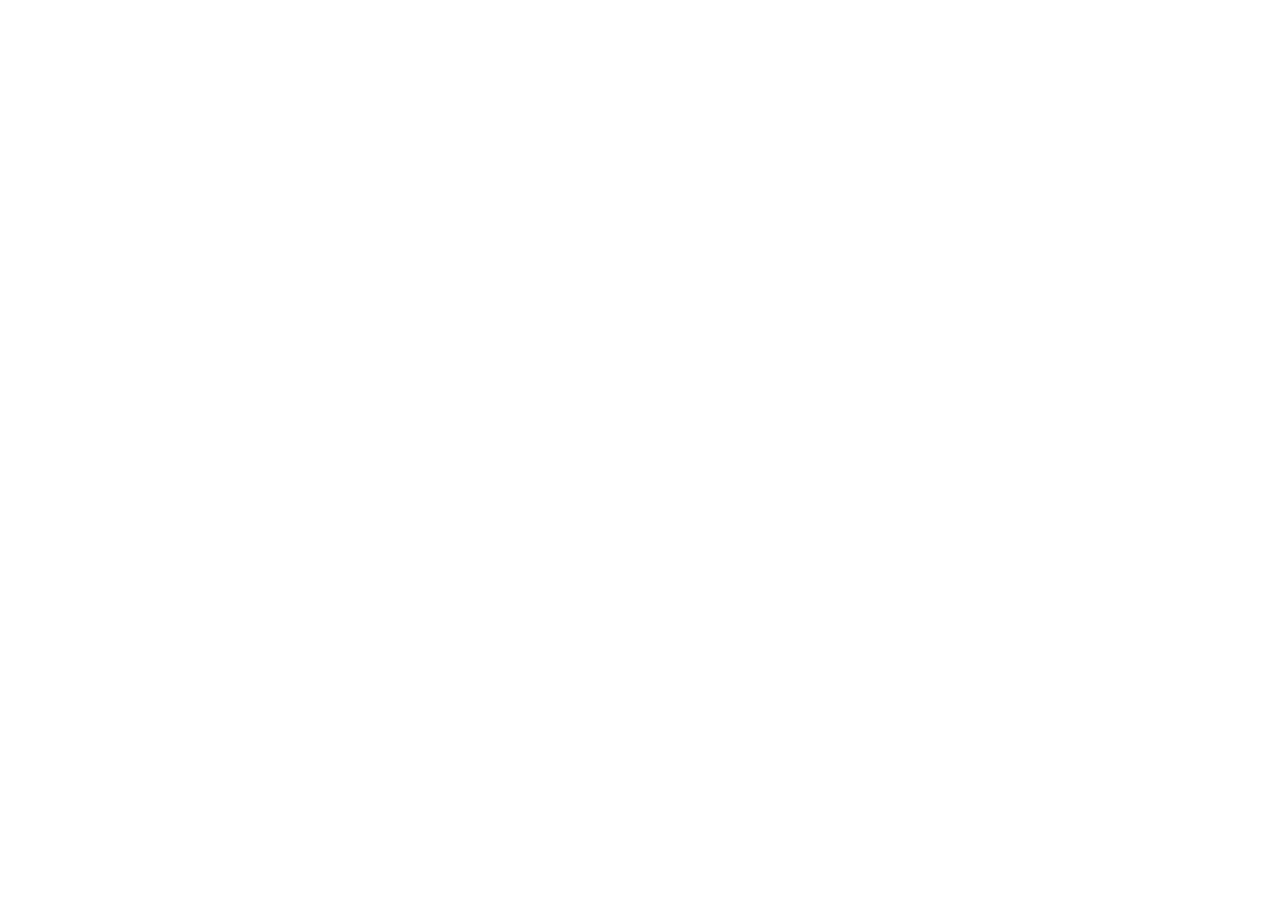
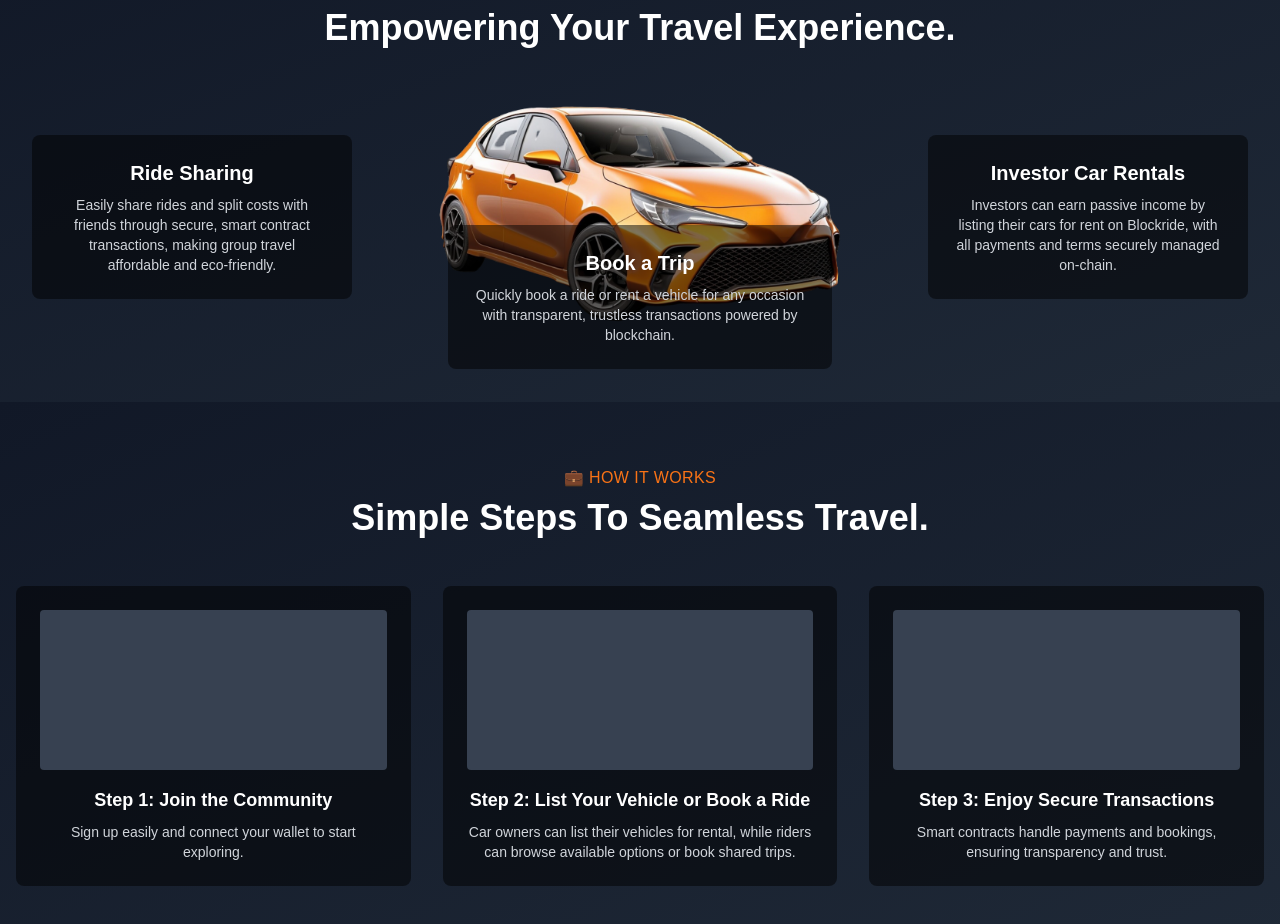
Before and after one commit to Obiajulu-gif/blockride, a Next.js app: page / in a window 1280 px wide. Shown: the part 1320-2244 px from the top of the page. Before the commit the page ends 1232 px from the top, so only its background shows below. Built offline with nearby package versions, Linux system fonts and the light colour scheme.

Commit message:
landing page ongoing

```diff
--- a/src/app/components/AboutSection.jsx
+++ b/src/app/components/AboutSection.jsx
@@ -18,7 +18,7 @@ const AboutSection = () => {
 				{/* Text Content */}
 				<div className="w-full md:w-2/3 text-center md:text-left">
 					<p className="text-orange-500 uppercase tracking-wide mb-2 text-sm md:text-base">
-						About Us
+					💼 About Us
 					</p>
 					<h2 className="text-white text-3xl md:text-4xl font-semibold mb-4">
 						Driving Innovation In Mobility.
--- /dev/null
+++ b/src/app/components/CoreFeaturesSection.jsx
@@ -0,0 +1,57 @@
+import Image from "next/image";
+
+const CoreFeaturesSection = () => {
+  return (
+    <section className="bg-gradient-to-br from-gray-900 to-gray-800 py-16 px-8">
+      <div className="container mx-auto text-center">
+        {/* Section Header */}
+        <p className="text-orange-500 uppercase tracking-wide mb-2 text-sm md:text-base">
+         💼 Core Features
+        </p>
+        <h2 className="text-white text-3xl md:text-4xl font-semibold mb-12">
+          Empowering Your Travel Experience.
+        </h2>
+
+        <div className="relative flex flex-col md:flex-row md:items-center justify-center md:space-x-8 lg:space-x-16">
+          {/* Feature Card - Ride Sharing */}
+          <div className="bg-black bg-opacity-50 rounded-lg p-6 mb-8 md:mb-0 max-w-xs mx-auto md:mx-0">
+            <h3 className="text-white text-xl font-semibold mb-2">Ride Sharing</h3>
+            <p className="text-gray-300 text-sm">
+              Easily share rides and split costs with friends through secure, smart contract transactions, making group travel affordable and eco-friendly.
+            </p>
+          </div>
+
+          {/* Car Image with Overlay Text */}
+          <div className="relative mx-auto mb-8 md:mb-0">
+            <Image
+              src="/images/car.png" // Replace with the correct path to your image
+              alt="Car"
+              width={600}
+              height={400}
+              className="max-w-full h-auto"
+            />
+            {/* Overlay Text */}
+            <div className="absolute top-20 left-0  w-full h-full flex items-center justify-center">
+              <div className="bg-black bg-opacity-50 rounded-lg p-4 md:p-6 max-w-sm text-center">
+                <h3 className="text-white text-xl font-semibold mb-2">Book a Trip</h3>
+                <p className="text-gray-300 text-sm">
+                  Quickly book a ride or rent a vehicle for any occasion with transparent, trustless transactions powered by blockchain.
+                </p>
+              </div>
+            </div>
+          </div>
+
+          {/* Feature Card - Investor Car Rentals */}
+          <div className="bg-black bg-opacity-50 rounded-lg p-6 max-w-xs mx-auto md:mx-0">
+            <h3 className="text-white text-xl font-semibold mb-2">Investor Car Rentals</h3>
+            <p className="text-gray-300 text-sm">
+              Investors can earn passive income by listing their cars for rent on Blockride, with all payments and terms securely managed on-chain.
+            </p>
+          </div>
+        </div>
+      </div>
+    </section>
+  );
+};
+
+export default CoreFeaturesSection;
--- /dev/null
+++ b/src/app/components/HowItWorksSection.jsx
@@ -0,0 +1,54 @@
+import Image from "next/image";
+
+const HowItWorksSection = () => {
+  return (
+    <section className="bg-gradient-to-br from-gray-900 to-gray-800 py-16 px-4">
+      <div className="container mx-auto text-center">
+        {/* Section Header */}
+        <p className="text-orange-500 uppercase tracking-wide mb-2 text-sm md:text-base">
+          💼 How It Works
+        </p>
+        <h2 className="text-white text-3xl md:text-4xl font-semibold mb-12">
+          Simple Steps To Seamless Travel.
+        </h2>
+
+        <div className="grid grid-cols-1 md:grid-cols-3 gap-8">
+          {/* Step 1 */}
+          <div className="bg-black bg-opacity-50 rounded-lg p-6">
+            <div className="bg-gray-700 w-full h-40 rounded mb-4"></div>
+            <h3 className="text-white text-lg font-semibold mb-2">
+              Step 1: Join the Community
+            </h3>
+            <p className="text-gray-300 text-sm">
+              Sign up easily and connect your wallet to start exploring.
+            </p>
+          </div>
+
+          {/* Step 2 */}
+          <div className="bg-black bg-opacity-50 rounded-lg p-6">
+            <div className="bg-gray-700 w-full h-40 rounded mb-4"></div>
+            <h3 className="text-white text-lg font-semibold mb-2">
+              Step 2: List Your Vehicle or Book a Ride
+            </h3>
+            <p className="text-gray-300 text-sm">
+              Car owners can list their vehicles for rental, while riders can browse available options or book shared trips.
+            </p>
+          </div>
+
+          {/* Step 3 */}
+          <div className="bg-black bg-opacity-50 rounded-lg p-6">
+            <div className="bg-gray-700 w-full h-40 rounded mb-4"></div>
+            <h3 className="text-white text-lg font-semibold mb-2">
+              Step 3: Enjoy Secure Transactions
+            </h3>
+            <p className="text-gray-300 text-sm">
+              Smart contracts handle payments and bookings, ensuring transparency and trust.
+            </p>
+          </div>
+        </div>
+      </div>
+    </section>
+  );
+};
+
+export default HowItWorksSection;
--- a/src/app/page.js
+++ b/src/app/page.js
@@ -1,12 +1,15 @@
 import Image from "next/image";
 import HeroSection from "./components/HeroSection";
 import AboutSection from "./components/AboutSection";
-
+import CoreFeaturesSection from "./components/CoreFeaturesSection";
+import HowItWorksSection from "./components/HowItWorksSection"
 export default function Home() {
   return (
     <>
       <HeroSection />
       <AboutSection/>
+      <CoreFeaturesSection/>
+      <HowItWorksSection />
     </>
   );
 }
```
